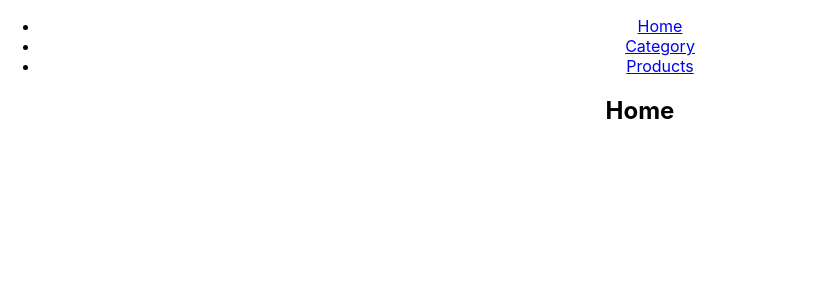
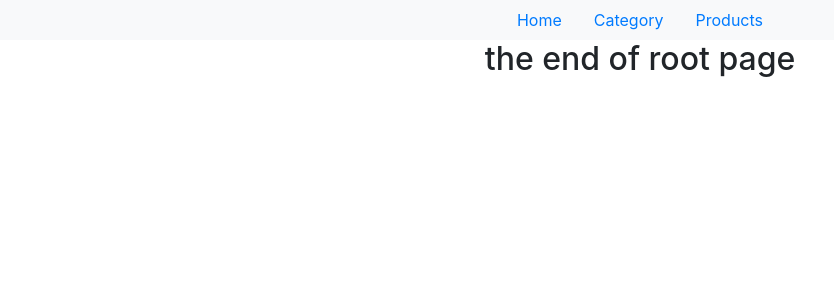
Before and after one commit to melission/react-router-demo, a React (Create React App) app: page / in a window 1280 px wide. Shown: the top 300 px of the page, without its empty margins (0-834 px from the left). Built offline with nearby package versions, Linux system fonts and the light colour scheme.

Commit message:
const Product was deleted; imported Products; Outlet was imported and added into App to render children elements; Routes were commented out and the whole route system was changed.

```diff
--- a/src/App.js
+++ b/src/App.js
@@ -1,6 +1,7 @@
 import './App.css';
-import { Link, Route, Routes } from 'react-router-dom';
-import Category from './Category'
+import { Link, Outlet, Route, Routes } from 'react-router-dom';
+import Category from './Category';
+import Products from "./Products";
 
 const Home = () => (
   <div>
@@ -8,29 +9,36 @@ const Home = () => (
   </div>
 );
 
-const Products = () => (
-  <div>
-    <h2>Products</h2>
-  </div>
-);
-
 function App() {
   return (
     <div className="App">
-      <nav className='navbar navbar-light'>
-        <ul className='nav navbar-nav'>
-          <li>
-            <Link to="/">Home</Link>
+      <head>
+      <link rel="stylesheet"
+      href="https://cdn.jsdelivr.net/npm/bootstrap@4.4.1/dist/css/bootstrap.min.css"
+      integrity="sha384-Vkoo8x4CGsO3+Hhxv8T/Q5PaXtkKtu6ug5TOeNV6gBiFeWPGFN9MuhOf23Q9Ifjh"
+      crossorigin="anonymous"></link>
+      </head>
+      {/* <nav className='navbar navbar-light'> */}
+        <ul className='nav justify-content-center bg-light'>
+          <li className='nav-item'>
+            <a className='nav-link mt-0' >
+              <Link to={`/`}>Home</Link>
+            </a>
           </li>
-          <li>
-            <Link to="/category">Category</Link>
+            <li className='nav-item'>
+              <a className='nav-link'>
+                <Link to={`category/`}>Category</Link>
+              </a>
           </li>
-          <li>
-            <Link to="/products">Products</Link>
-          </li>
+            <li className='nav-item'>
+              <a className='nav-link'>
+                <Link to={`products/`}>Products</Link>
+              </a>
+            </li>
         </ul>
-      </nav>
-
+      {/* </nav> */}
+      <h2>the end of root page</h2>
+      <Outlet />
       {/* use *exact* otherwise all pathes starting with '/'' match
       <Routes>
         <Route exact path="/"><Home /></Route>
@@ -38,11 +46,11 @@ function App() {
         <Route path="/products"><Products /></Route>
       </Routes> */}
 
-      <Routes>
+      {/* <Routes>
         <Route path="/" element={<Home/>}></Route>
-        <Route path="category/" element={<Category />}></Route>
-        <Route path="products/" element={<Products />}></Route>
-      </Routes>
+        <Route path="category/*" element={<Category />}></Route>
+        <Route path="products/*" element={<Products />}></Route>
+      </Routes> */}
     </div>
   );
 }
```
